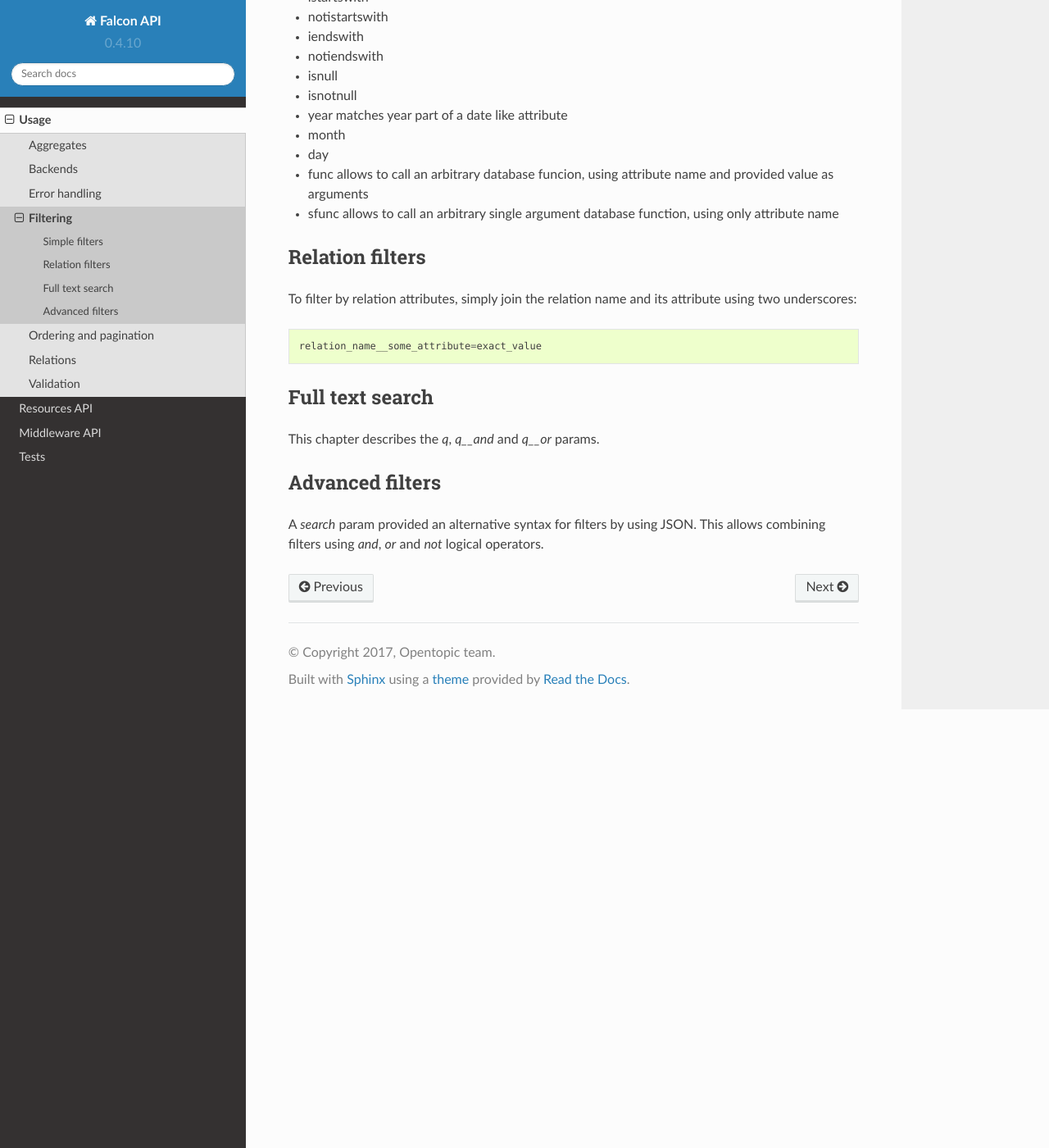
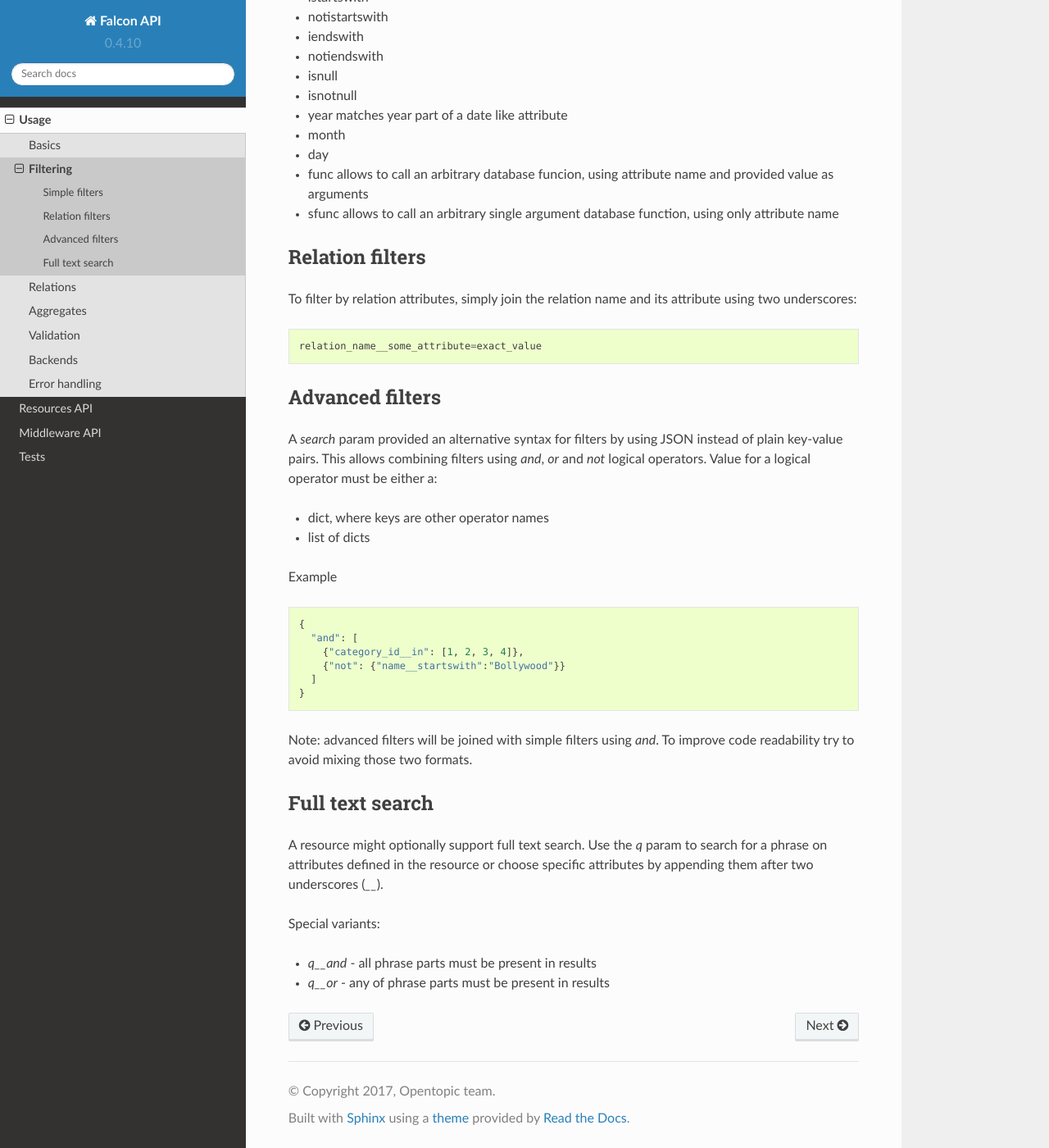
Before and after one commit to Opentopic/falcon-api, a Sphinx documentation site: the page built from docs/usage_filtering.rst, in a window 1280 px wide and 1400 px high, scrolled down 1106 px. Shown: the whole window at 82% size. Built offline with Sphinx 7.4.7 and the Read the Docs theme 2.0.0, drawn with Linux system fonts in a browser that asks for light colours.

Commit message:
finish docs (refs #1)

```diff
--- a/docs/usage_filtering.rst
+++ b/docs/usage_filtering.rst
@@ -60,12 +60,36 @@ To filter by relation attributes, simply join the relation name and its attribut
 
     relation_name__some_attribute=exact_value
 
+Advanced filters
+****************
+
+A `search` param provided an alternative syntax for filters by using JSON instead of plain key-value pairs.
+This allows combining filters using `and`, `or` and `not` logical operators.
+Value for a logical operator must be either a:
+
+* dict, where keys are other operator names
+* list of dicts
+
+
+Example ::
+
+    {
+      "and": [
+        {"category_id__in": [1, 2, 3, 4]},
+        {"not": {"name__startswith":"Bollywood"}}
+      ]
+    }
+
+Note: advanced filters will be joined with simple filters using `and`.
+To improve code readability try to avoid mixing those two formats.
+
 Full text search
 ****************
 
-This chapter describes the `q`, `q__and` and `q__or` params.
+A resource might optionally support full text search. Use the `q` param to search for a phrase
+on attributes defined in the resource or choose specific attributes by appending them after two underscores (`__`).
 
-Advanced filters
-****************
+Special variants:
 
-A `search` param provided an alternative syntax for filters by using JSON. This allows combining filters using `and`, `or` and `not` logical operators.
+* `q__and` - all phrase parts must be present in results
+* `q__or` - any of phrase parts must be present in results
```
Also changed, not shown: docs/usage.rst (+7 -12 lines), docs/usage_aggregates.rst (+20 -6 lines), docs/usage_basics.rst (added, +60 -0 lines), docs/usage_order_pagination.rst (deleted, +0 -18 lines), docs/usage_relations.rst (+10 -1 lines).
